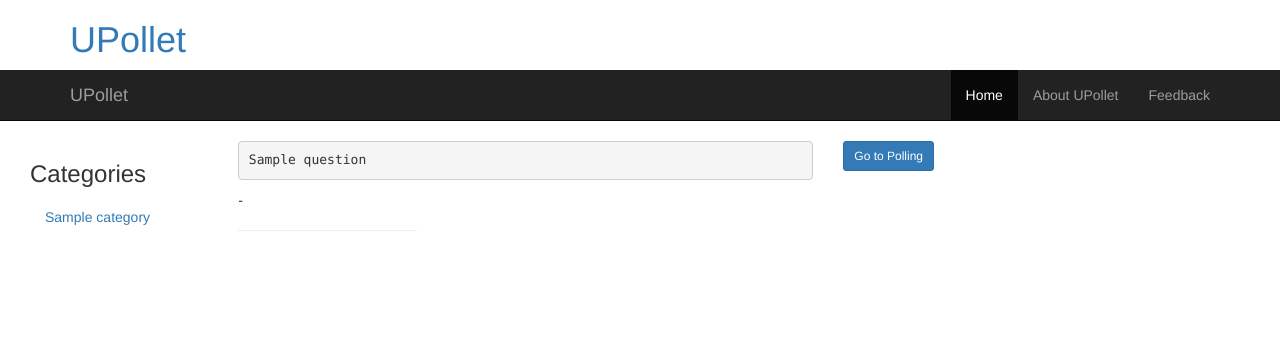
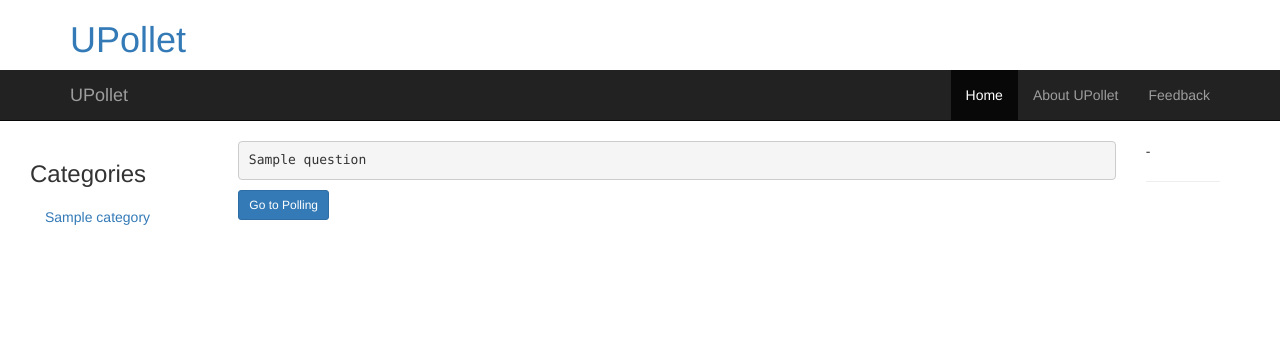
Before and after one commit to akashsri99/poll, a Django app: page /home/ in a window 1280 px wide; the page is wider, and only the part inside the window is pictured. Shown: the top 340 px of that part. Run offline with Django 3.2, Linux system fonts and the light colour scheme; tables that the repository leaves empty hold one stand-in row (values such as "Sample post"); some libraries are stand-ins or nearby versions.

Commit message:
next try

```diff
--- a/django/urpoll/poll/templates/base.html
+++ b/django/urpoll/poll/templates/base.html
@@ -62,7 +62,7 @@
         {% block content %}
         {% endblock %}
       </div>
-      <div class="col-md-2">
+      <div class="col-md-1">
          <script>
   (function() {
     var cx = '008331300526394667015:aopiaeht0be';
--- a/django/urpoll/poll/templates/urpoll/index.html
+++ b/django/urpoll/poll/templates/urpoll/index.html
@@ -5,7 +5,7 @@
 {% if ques %}
 {% for q in ques %}
 
-<div class="col-md-8">
+<div class="col-md-12">
 <pre>
 {{ q.question  }}
 </pre>
```
